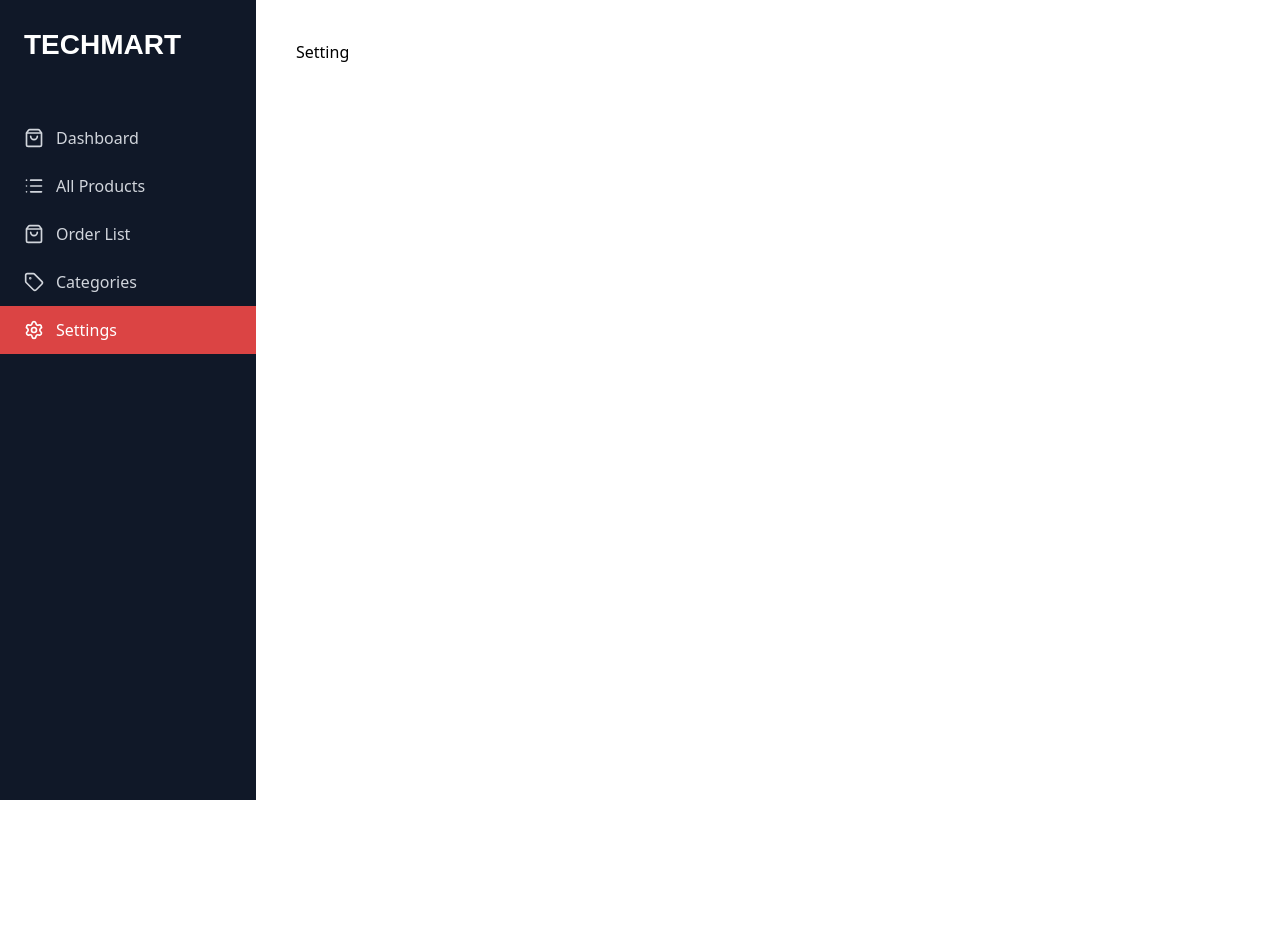
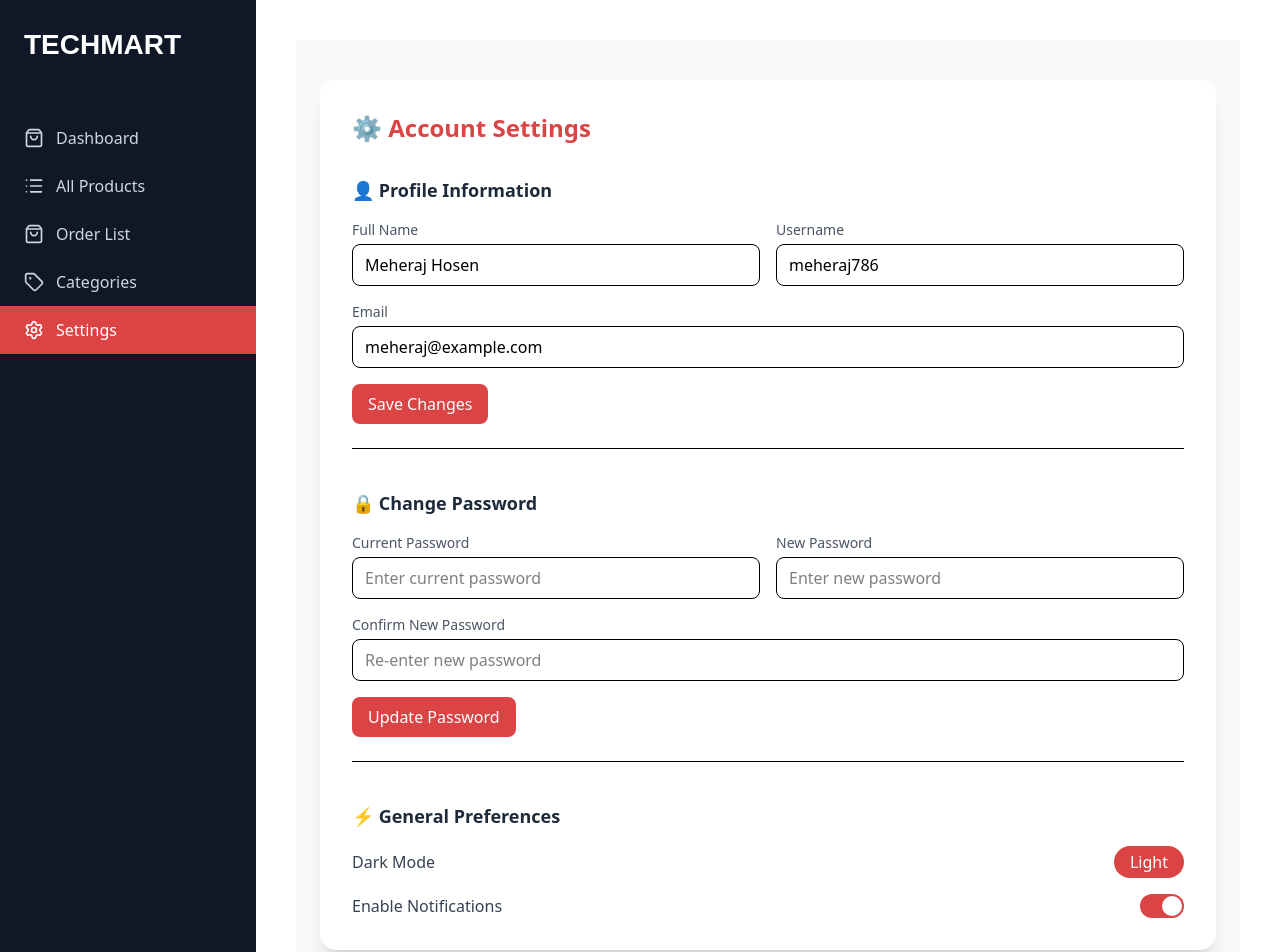
Before and after one commit to meheraj786/techmart-ecom-dashboard, a React (Vite) app: page /settings in a window 1280 px wide. Shown: the top 952 px of the page. Before the commit the page ends 800 px from the top, so only its background shows below. Built offline with nearby package versions, Linux system fonts and the light colour scheme; a web font is replaced by a local one.

Commit message:
setting page add

```diff
--- a/src/pages/Setting.jsx
+++ b/src/pages/Setting.jsx
@@ -1,9 +1,191 @@
-import React from 'react'
+import { useState } from "react";
 
 const Setting = () => {
+  const [user, setUser] = useState({
+    name: "Meheraj Hosen",
+    email: "meheraj@example.com",
+    username: "meheraj786",
+  });
+
+  const [passwords, setPasswords] = useState({
+    current: "",
+    new: "",
+    confirm: "",
+  });
+
+  const [theme, setTheme] = useState("light");
+  const [notifications, setNotifications] = useState(true);
+
+  const handleUserChange = (e) => {
+    const { name, value } = e.target;
+    setUser({ ...user, [name]: value });
+  };
+
+  const handlePasswordChange = (e) => {
+    const { name, value } = e.target;
+    setPasswords({ ...passwords, [name]: value });
+  };
+
+  const handleSaveProfile = () => {
+    alert("✅ Profile information updated!");
+    console.log(user);
+  };
+
+  const handlePasswordUpdate = () => {
+    if (passwords.new !== passwords.confirm) {
+      alert("⚠️ New password and confirm password do not match!");
+      return;
+    }
+    alert("🔒 Password changed successfully!");
+    console.log(passwords);
+    setPasswords({ current: "", new: "", confirm: "" });
+  };
+
+  const handleToggleTheme = () => {
+    setTheme(theme === "light" ? "dark" : "light");
+  };
+
   return (
-    <div>Setting</div>
-  )
-}
+    <div className="min-h-screen bg-gray-50 py-10 px-4">
+      <div className="max-w-4xl mx-auto bg-white shadow-xl rounded-2xl p-8">
+        <h1 className="text-2xl font-bold text-primary mb-8">
+          ⚙️ Account Settings
+        </h1>
 
-export default Setting
+        <div className="mb-10 border-b pb-6">
+          <h2 className="text-lg font-semibold text-gray-800 mb-4">
+            👤 Profile Information
+          </h2>
+          <div className="grid grid-cols-1 sm:grid-cols-2 gap-4">
+            <div>
+              <label className="block text-gray-600 text-sm mb-1">
+                Full Name
+              </label>
+              <input
+                type="text"
+                name="name"
+                value={user.name}
+                onChange={handleUserChange}
+                className="w-full border rounded-lg px-3 py-2 focus:outline-none focus:ring-2 focus:ring-primary"
+              />
+            </div>
+            <div>
+              <label className="block text-gray-600 text-sm mb-1">
+                Username
+              </label>
+              <input
+                type="text"
+                name="username"
+                value={user.username}
+                onChange={handleUserChange}
+                className="w-full border rounded-lg px-3 py-2 focus:outline-none focus:ring-2 focus:ring-primary"
+              />
+            </div>
+            <div className="sm:col-span-2">
+              <label className="block text-gray-600 text-sm mb-1">Email</label>
+              <input
+                type="email"
+                name="email"
+                value={user.email}
+                onChange={handleUserChange}
+                className="w-full border rounded-lg px-3 py-2 focus:outline-none focus:ring-2 focus:ring-primary"
+              />
+            </div>
+          </div>
+          <button
+            onClick={handleSaveProfile}
+            className="mt-4 bg-primary text-white px-4 py-2 rounded-lg hover:opacity-90 transition-all"
+          >
+            Save Changes
+          </button>
+        </div>
+
+        <div className="mb-10 border-b pb-6">
+          <h2 className="text-lg font-semibold text-gray-800 mb-4">
+            🔒 Change Password
+          </h2>
+          <div className="grid grid-cols-1 sm:grid-cols-2 gap-4">
+            <div>
+              <label className="block text-gray-600 text-sm mb-1">
+                Current Password
+              </label>
+              <input
+                type="password"
+                name="current"
+                value={passwords.current}
+                onChange={handlePasswordChange}
+                placeholder="Enter current password"
+                className="w-full border rounded-lg px-3 py-2 focus:outline-none focus:ring-2 focus:ring-primary"
+              />
+            </div>
+            <div>
+              <label className="block text-gray-600 text-sm mb-1">
+                New Password
+              </label>
+              <input
+                type="password"
+                name="new"
+                value={passwords.new}
+                onChange={handlePasswordChange}
+                placeholder="Enter new password"
+                className="w-full border rounded-lg px-3 py-2 focus:outline-none focus:ring-2 focus:ring-primary"
+              />
+            </div>
+            <div className="sm:col-span-2">
+              <label className="block text-gray-600 text-sm mb-1">
+                Confirm New Password
+              </label>
+              <input
+                type="password"
+                name="confirm"
+                value={passwords.confirm}
+                onChange={handlePasswordChange}
+                placeholder="Re-enter new password"
+                className="w-full border rounded-lg px-3 py-2 focus:outline-none focus:ring-2 focus:ring-primary"
+              />
+            </div>
+          </div>
+          <button
+            onClick={handlePasswordUpdate}
+            className="mt-4 bg-primary text-white px-4 py-2 rounded-lg hover:opacity-90 transition-all"
+          >
+            Update Password
+          </button>
+        </div>
+
+        <div>
+          <h2 className="text-lg font-semibold text-gray-800 mb-4">
+            ⚡ General Preferences
+          </h2>
+          <div className="flex items-center justify-between mb-4">
+            <span className="text-gray-700">Dark Mode</span>
+            <button
+              onClick={handleToggleTheme}
+              className={`px-4 py-1 rounded-full text-white ${
+                theme === "dark" ? "bg-gray-800" : "bg-primary"
+              }`}
+            >
+              {theme === "dark" ? "Dark" : "Light"}
+            </button>
+          </div>
+
+          <div className="flex items-center justify-between">
+            <span className="text-gray-700">Enable Notifications</span>
+            <label className="relative inline-flex items-center cursor-pointer">
+              <input
+                type="checkbox"
+                checked={notifications}
+                onChange={() => setNotifications(!notifications)}
+                className="sr-only peer"
+              />
+              <div className="w-11 h-6 bg-gray-300 peer-focus:outline-none peer-focus:ring-2 peer-focus:ring-primary rounded-full peer peer-checked:bg-primary transition-all"></div>
+              <div className="absolute left-0.5 top-0.5 bg-white w-5 h-5 rounded-full peer-checked:translate-x-full transition-all"></div>
+            </label>
+          </div>
+        </div>
+      </div>
+    </div>
+  );
+};
+
+export default Setting;
```
